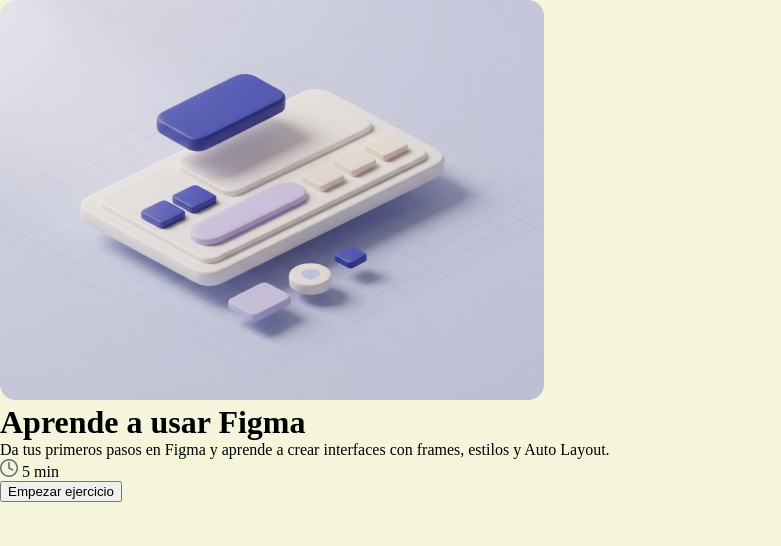
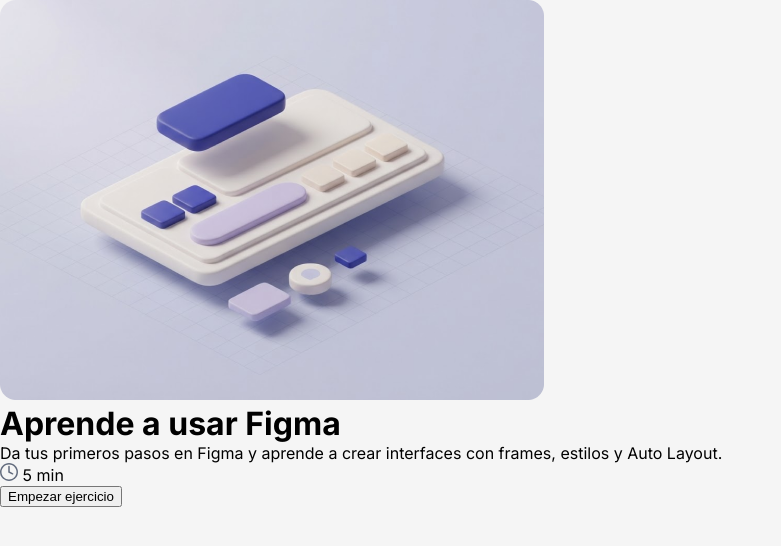
Before and after one commit to yxrchhhhxpppp/bootcamp-tecsup, a plain HTML site: page semana04/dia01-css-card-ejemplo-figma/index.html in a window 1280 px wide. Shown: the whole page, without its empty margins (0-781 px from the left). Drawn offline with Linux system fonts and the light colour scheme.

Commit message:
semana04-dia01-css-card-ejemplo-figma

```diff
--- a/semana04/dia01-css-card-ejemplo-figma/index.html
+++ b/semana04/dia01-css-card-ejemplo-figma/index.html
@@ -4,6 +4,9 @@
     <meta charset="UTF-8">
     <meta name="viewport" content="width=device-width, initial-scale=1.0">
     <title>Card Ejemplo + Figma</title>
+    <link rel="preconnect" href="https://fonts.googleapis.com">
+    <link rel="preconnect" href="https://fonts.gstatic.com" crossorigin>
+    <link href="https://fonts.googleapis.com/css2?family=Inter:ital,opsz,wght@0,14..32,100..900;1,14..32,100..900&display=swap" rel="stylesheet">
     <link rel="stylesheet" href="styles.css">
 </head>
 <body>
--- a/semana04/dia01-css-card-ejemplo-figma/styles.css
+++ b/semana04/dia01-css-card-ejemplo-figma/styles.css
@@ -8,5 +8,7 @@ html {
 }
 
 body {
-    background-color: beige;
+    background-color: #F5F5F5;
+
+    font-family: "Inter", sans-serif;
 }
```
